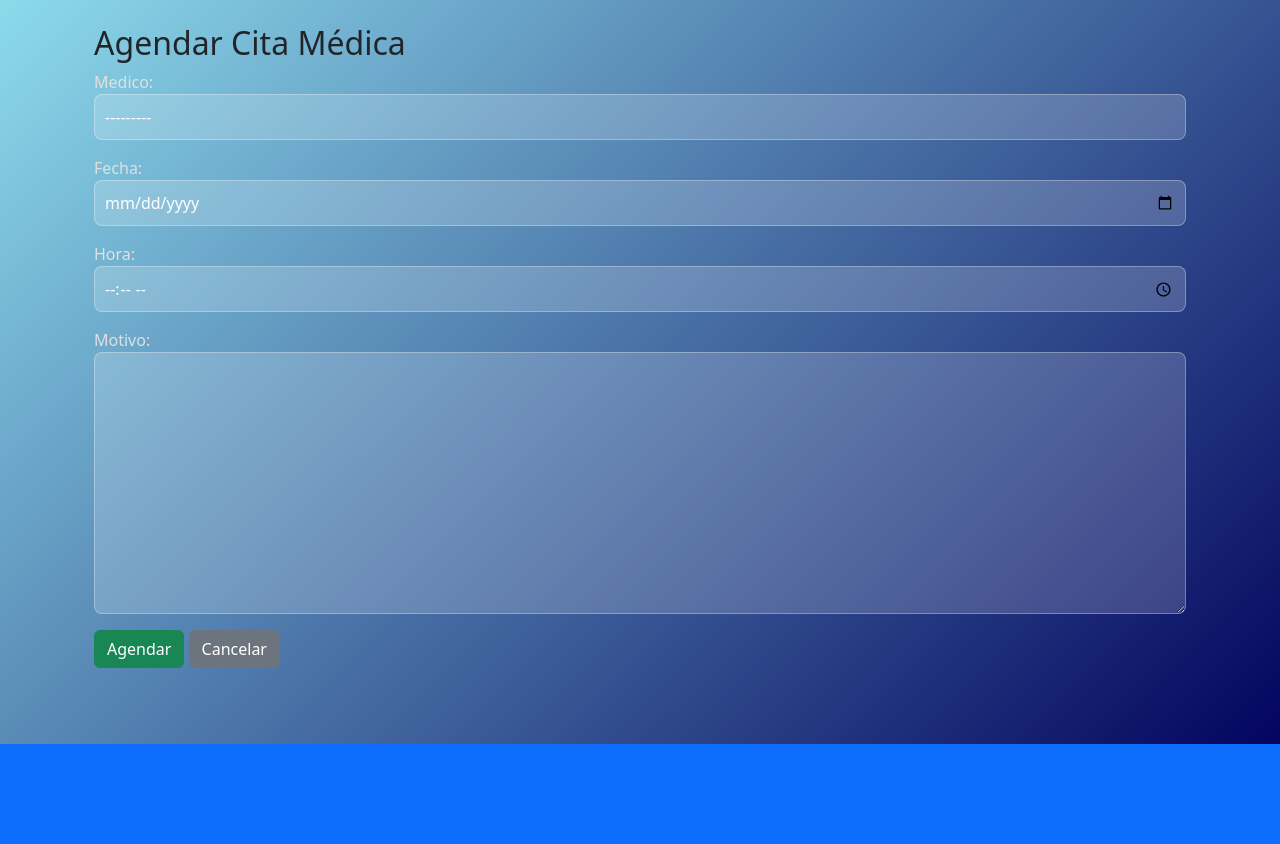
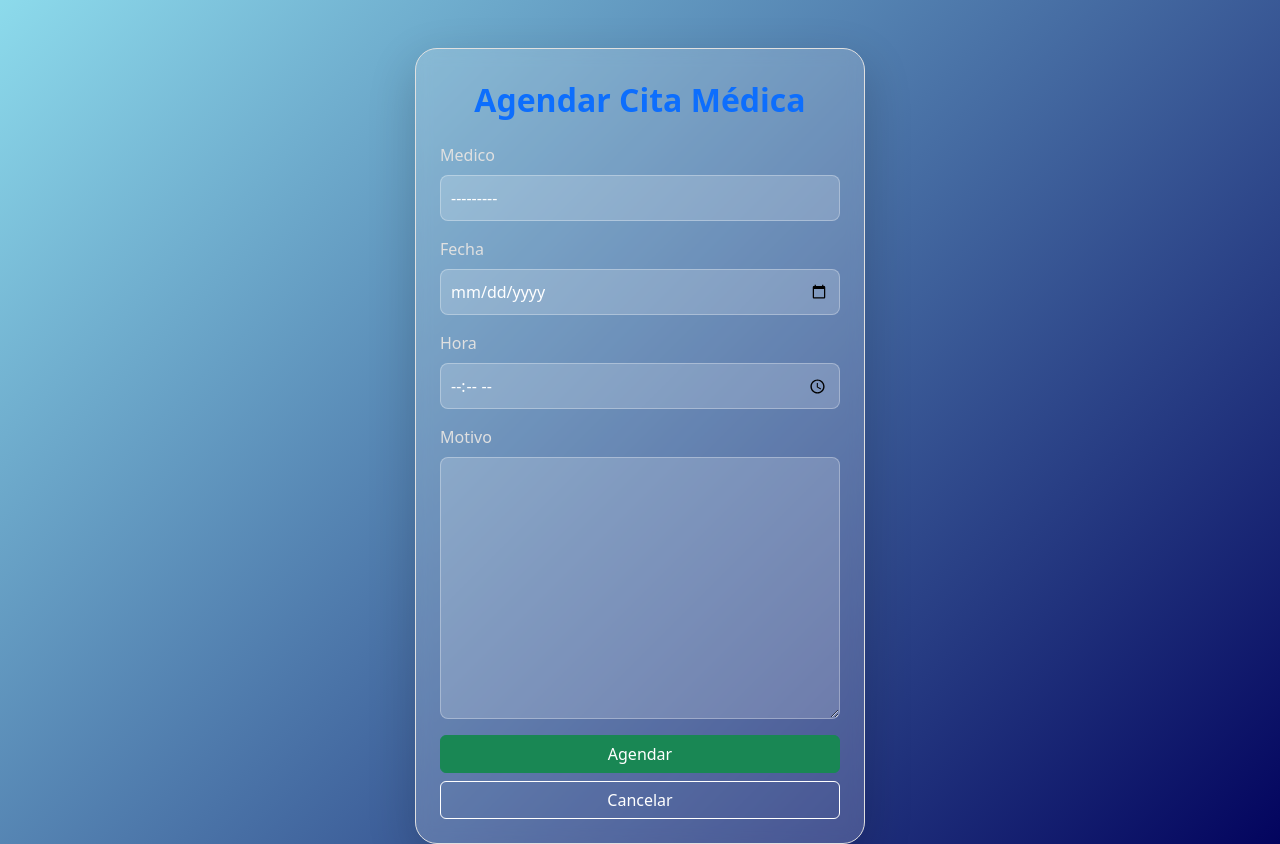
Before and after one commit to Eliasovalle22/eps_salud, a Django app: template core/templates/core/agendar_cita.html in a window 1280 px wide. Shown: the part 56-900 px from the top of the page. Before the commit the page ends 800 px from the top, so only its background shows below. Run offline with Django 5.2, Linux system fonts and the light colour scheme; the template is opened without the code that fills it: values that come from a table or form of the project are taken from there, others are empty; tables that the repository leaves empty hold one stand-in row (values such as "Sample post").

Commit message:
commit 11
estilo agendar cita

```diff
--- a/core/templates/core/agendar_cita.html
+++ b/core/templates/core/agendar_cita.html
@@ -1,7 +1,11 @@
 {% extends 'base.html' %}
 {% block content %}
-<div class="container mt-4">
-    <h2>Agendar Cita Médica</h2>
+<div class="container mt-5 d-flex justify-content-center align-items-center" style="min-height: 80vh;">
+    <div class="card shadow-lg p-4" style="width: 100%; max-width: 450px; background: rgba(255,255,255,0.18); border-radius: 22px; backdrop-filter: blur(8px); border: 1.5px solid #e0e0e0;">
+        <div class="text-center mb-4">
+            <i class="bi bi-calendar-plus" style="font-size: 2.5rem; color: #0d6efd;"></i>
+            <h2 class="mt-2 mb-0 fw-bold text-primary">Agendar Cita Médica</h2>
+        </div>
         {% if messages %}
             {% for message in messages %}
                 <div class="alert alert-{{ message.tags }}">{{ message }}</div>
@@ -9,9 +13,18 @@
         {% endif %}
         <form method="post">
             {% csrf_token %}
-        {{ form.as_p }}
-        <button type="submit" class="btn btn-success">Agendar</button>
-        <a href="{% url 'citas_paciente' %}" class="btn btn-secondary">Cancelar</a>
+            {% for field in form %}
+                <div class="mb-3">
+                    <label for="{{ field.id_for_label }}" class="form-label">{{ field.label }}</label>
+                    {{ field }}
+                    {% if field.errors %}
+                        <div class="text-danger small">{{ field.errors }}</div>
+                    {% endif %}
+                </div>
+            {% endfor %}
+            <button type="submit" class="btn btn-success w-100 mb-2">Agendar</button>
+            <a href="{% url 'citas_paciente' %}" class="btn btn-outline-secondary w-100">Cancelar</a>
         </form>
     </div>
+</div>
 {% endblock %}
```
Lines whose indentation alone changed are shown as unchanged.
